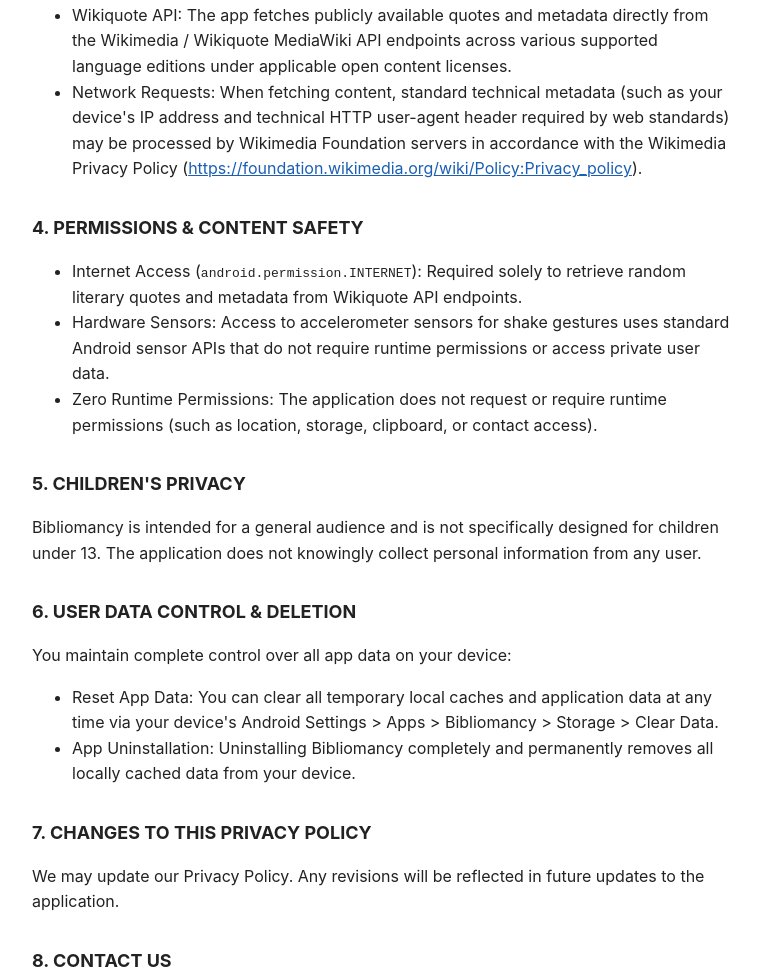
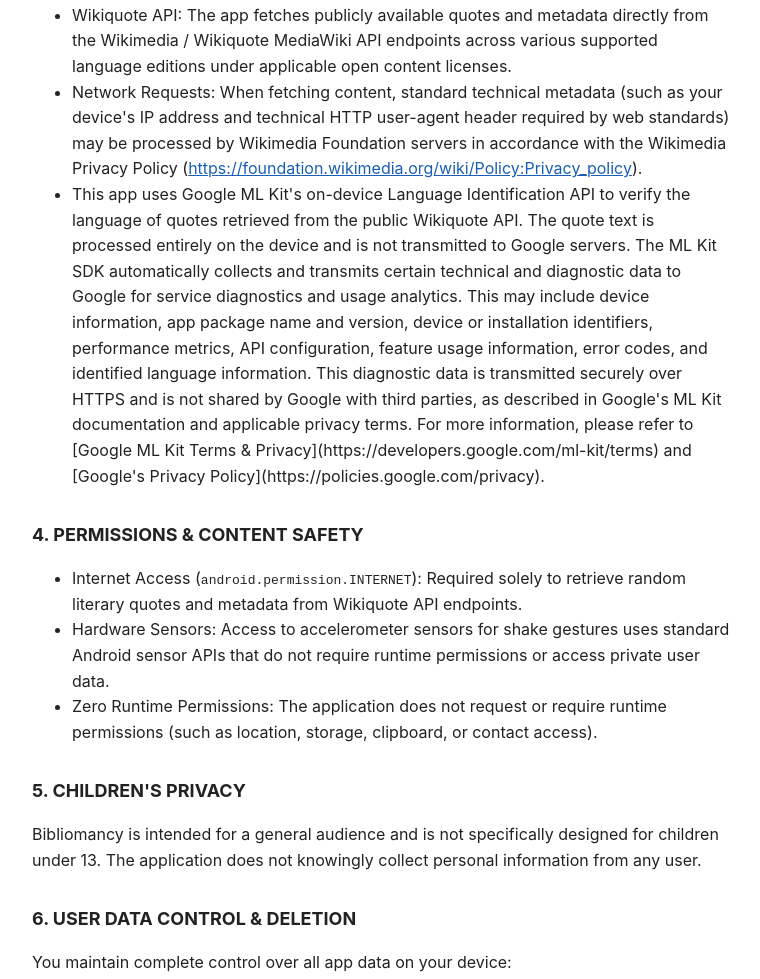
Before and after one commit to yuriistest/bibliomancy-legal, a plain HTML site: page index.html in a window 1280 px wide. Shown: the part 1077-2056 px from the top of the page, without its empty margins (258-1018 px from the left). Drawn offline with Linux system fonts and the light colour scheme.

Commit message:
Include Google ML Kit language verification details
Added information about Google ML Kit's Language Identification API and its data handling practices.

```diff
--- a/index.html
+++ b/index.html
@@ -47,6 +47,7 @@
 <ul>
   <li>Wikiquote API: The app fetches publicly available quotes and metadata directly from the Wikimedia / Wikiquote MediaWiki API endpoints across various supported language editions under applicable open content licenses.</li>
   <li>Network Requests: When fetching content, standard technical metadata (such as your device's IP address and technical HTTP user-agent header required by web standards) may be processed by Wikimedia Foundation servers in accordance with the Wikimedia Privacy Policy (<a href="https://foundation.wikimedia.org/wiki/Policy:Privacy_policy">https://foundation.wikimedia.org/wiki/Policy:Privacy_policy</a>).</li>
+  <li>This app uses Google ML Kit's on-device Language Identification API to verify the language of quotes retrieved from the public Wikiquote API. The quote text is processed entirely on the device and is not transmitted to Google servers. The ML Kit SDK automatically collects and transmits certain technical and diagnostic data to Google for service diagnostics and usage analytics. This may include device information, app package name and version, device or installation identifiers, performance metrics, API configuration, feature usage information, error codes, and identified language information. This diagnostic data is transmitted securely over HTTPS and is not shared by Google with third parties, as described in Google's ML Kit documentation and applicable privacy terms. For more information, please refer to [Google ML Kit Terms & Privacy](https://developers.google.com/ml-kit/terms) and [Google's Privacy Policy](https://policies.google.com/privacy).</li>
 </ul>
 
 <h2>4. PERMISSIONS & CONTENT SAFETY</h2>
```
